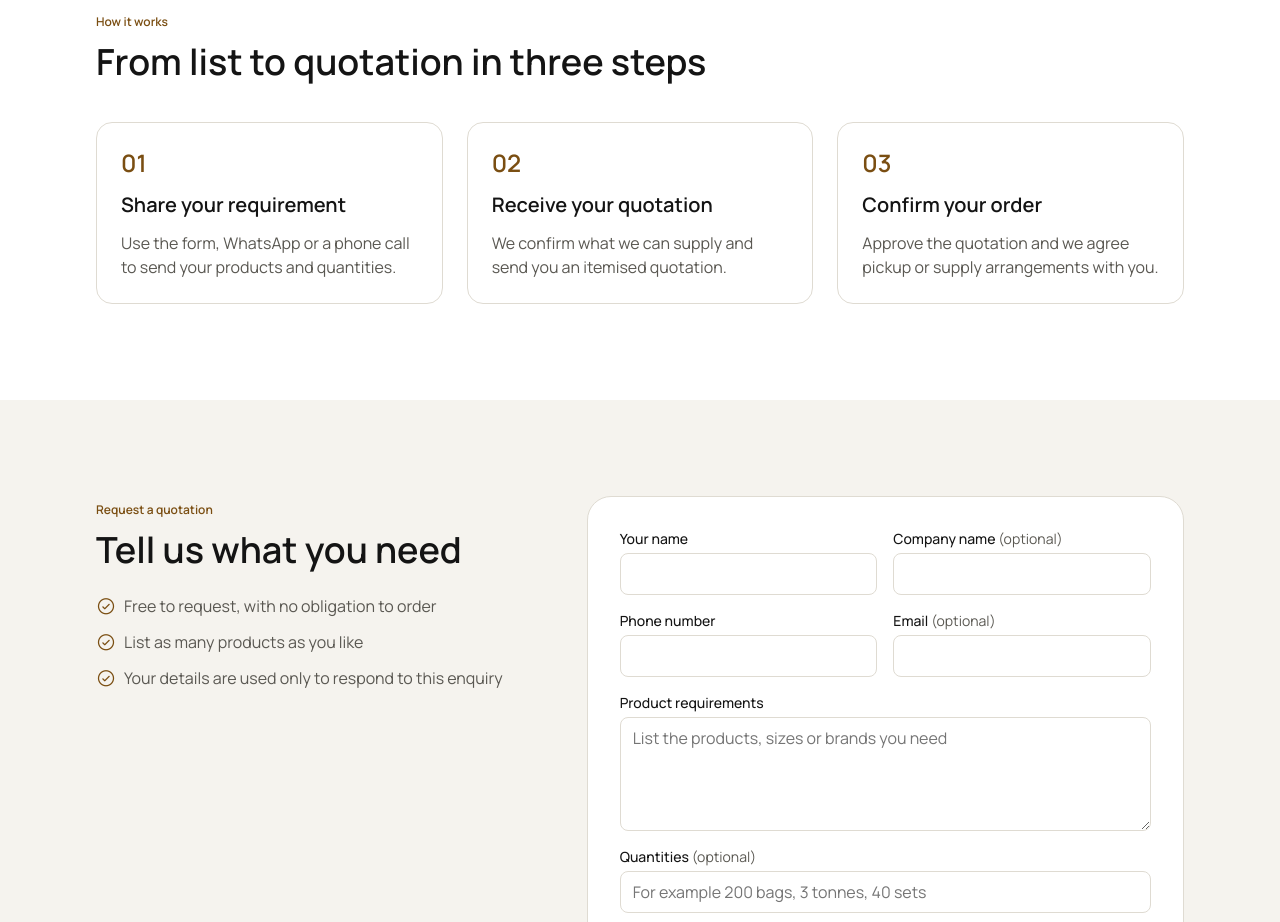
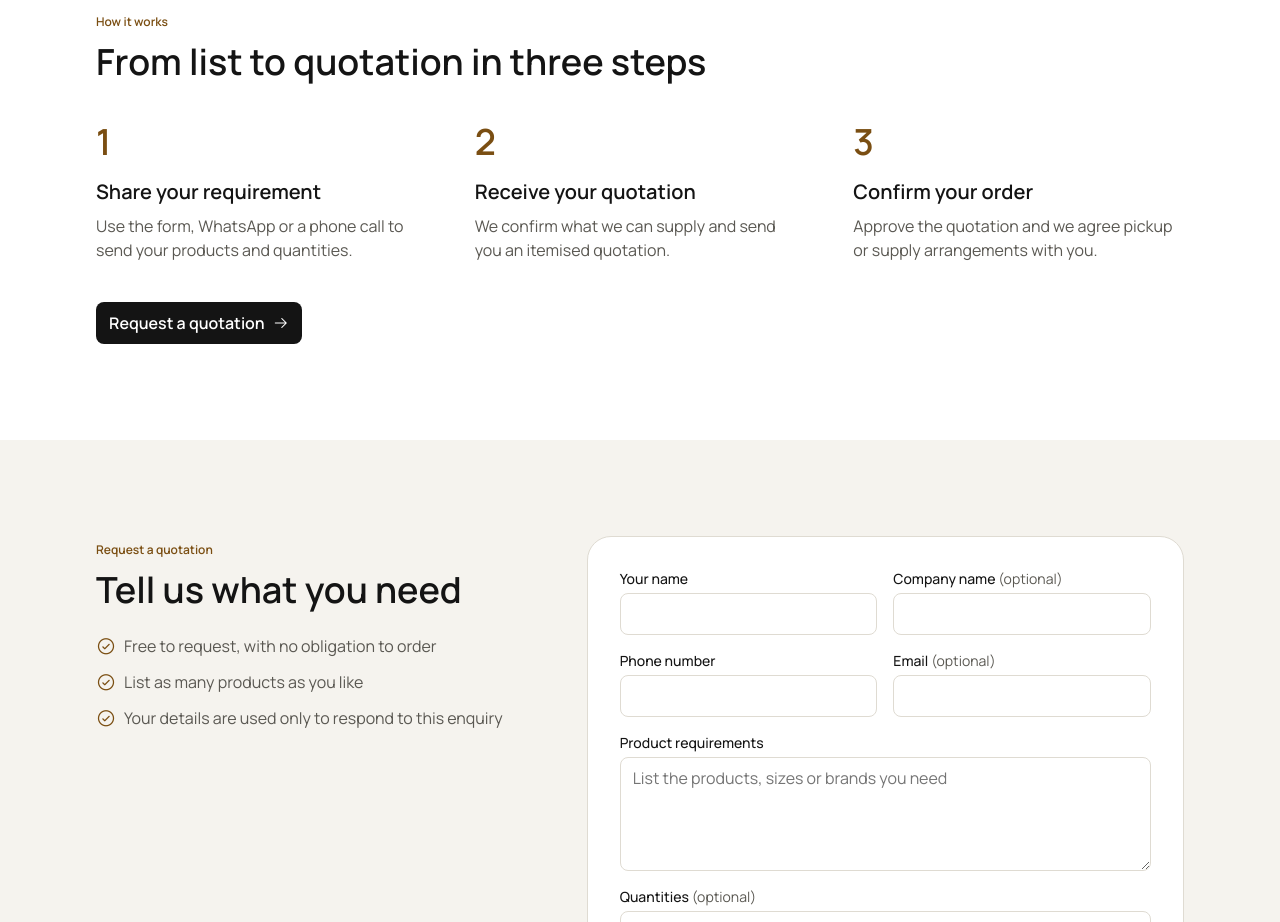
Before and after one commit to MJforti/bahubali-website, a plain HTML site: page index.html in a window 1280 px wide. Shown: the part 3700-4622 px from the top of the page. Drawn offline with Linux system fonts and the light colour scheme.

Commit message:
How it works: numbered sequence with a CTA, no card boxes
Co-Authored-By: Claude Fable 5.2 <noreply@anthropic.com>
Claude-Session: https://claude.ai/code/session_017aeRDDkHJ2vEoSFfwNLbZa

```diff
--- a/assets/css/styles.css
+++ b/assets/css/styles.css
@@ -320,3 +320,12 @@ em, i { font-style: normal; }
 .benefits p { color: var(--muted); }
 @media (min-width: 640px) { .benefits { grid-template-columns: 1fr 1fr; gap: var(--s-500) var(--s-400); } }
 @media (min-width: 960px) { .split { grid-template-columns: 4fr 8fr; gap: var(--s-700); } }
+
+/* How it works: a numbered sequence, not three more cards */
+.steps { display: grid; gap: var(--s-400); }
+.steps li { display: flex; gap: var(--s-300); }
+.steps .step-num { flex: none; width: 40px; }
+.steps div { display: grid; gap: var(--s-75); align-content: start; }
+.steps p { color: var(--muted); }
+.steps-cta { margin-top: var(--s-500); }
+@media (min-width: 960px) { .steps { grid-template-columns: repeat(3, 1fr); gap: var(--s-600); } .steps li { flex-direction: column; gap: var(--s-200); } }
--- a/index.html
+++ b/index.html
@@ -185,11 +185,12 @@
       <span class="eyebrow caption-3">How it works</span>
       <h2 class="section-title">From list to quotation in three steps</h2>
     </div>
-    <ol class="grid grid-3 reveal">
-      <li class="card"><span class="step-num heading-5">01</span><h3 class="heading-6">Share your requirement</h3><p class="body-3">Use the form, WhatsApp or a phone call to send your products and quantities.</p></li>
-      <li class="card"><span class="step-num heading-5">02</span><h3 class="heading-6">Receive your quotation</h3><p class="body-3">We confirm what we can supply and send you an itemised quotation.</p></li>
-      <li class="card"><span class="step-num heading-5">03</span><h3 class="heading-6">Confirm your order</h3><p class="body-3">Approve the quotation and we agree pickup or supply arrangements with you.</p></li>
+    <ol class="steps reveal">
+      <li><span class="step-num heading-3" aria-hidden="true">1</span><div><h3 class="heading-6">Share your requirement</h3><p class="body-3">Use the form, WhatsApp or a phone call to send your products and quantities.</p></div></li>
+      <li><span class="step-num heading-3" aria-hidden="true">2</span><div><h3 class="heading-6">Receive your quotation</h3><p class="body-3">We confirm what we can supply and send you an itemised quotation.</p></div></li>
+      <li><span class="step-num heading-3" aria-hidden="true">3</span><div><h3 class="heading-6">Confirm your order</h3><p class="body-3">Approve the quotation and we agree pickup or supply arrangements with you.</p></div></li>
     </ol>
+    <a class="btn btn-primary button-md steps-cta reveal" href="#quote">Request a quotation<i class="ph ph-arrow-right" aria-hidden="true"></i></a>
   </div>
 </section>
 
```
